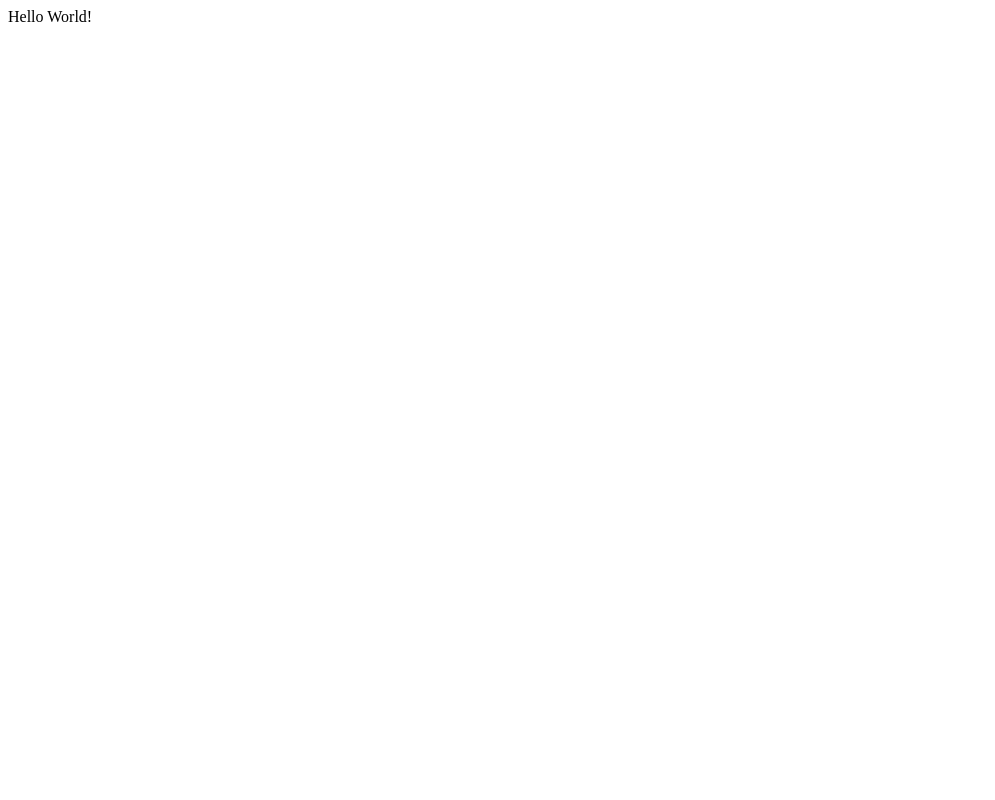
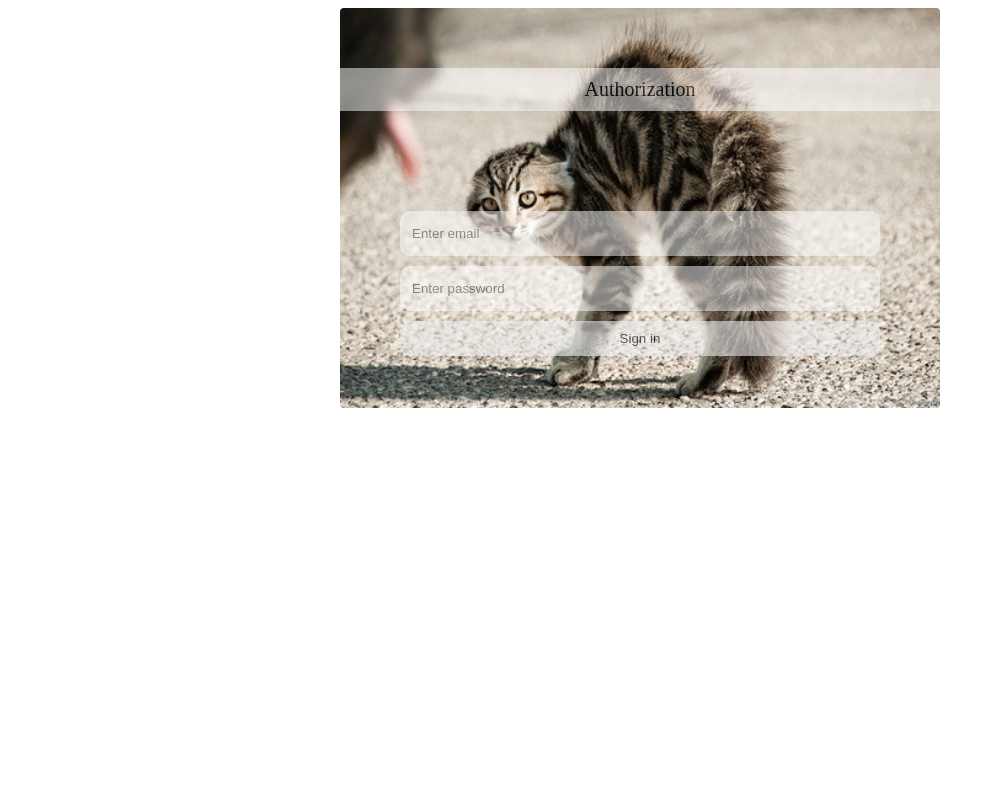
Before and after one commit to iga-marty/Emphasoft_test_task, a Flask app: page / in a window 1280 px wide. Before the commit the part shown is almost empty. Shown: the whole page, without its empty margins (0-995 px from the left). Run offline with Flask 3, Linux system fonts and the light colour scheme.

Commit message:
added form

```diff
--- a/app.py
+++ b/app.py
@@ -1,9 +1,25 @@
-from flask import Flask
+import os
+from flask import Flask, make_response, send_file, render_template
+
+
 app = Flask(__name__)
 
+
 @app.route('/')
-def hello_world():
-    return 'Hello World!'
+def index():
+    return render_template('index.html')
+
+
+
+
+
+
+
+
+
+
+
+
 
 if __name__ == '__main__':
-    app.run()
+    app.run(debug=True)
--- /dev/null
+++ b/static/style.css
@@ -0,0 +1,63 @@
+.form_auth_block{
+    width: 600px;
+    height: 400px;
+    margin: 0 auto;
+    background: url(101084_800.jpg);
+    background-size: cover;
+    border-radius: 4px;
+}
+.form_auth_block_content{
+  padding-top: 5%;
+}
+.form_auth_block_head_text{
+    display: block;
+    text-align: center;
+    padding: 10px;
+    margin-top: 30px;
+    margin-bottom: 100;
+    font-size: 20px;
+    font-weight: 300;
+    background: #ffffff;
+    opacity: 0.5;
+}
+.form_auth_block label{
+    display: block;
+    text-align: center;
+    padding: 10px;
+    background: #ffffff;
+    opacity: 0.1;
+    font-weight: 600;
+    margin-bottom: 10px;
+    margin-top: 10px;
+}
+.form_auth_block input{
+  display: block;
+  margin: 10 auto;
+  width: 80%;
+  height: 45px;
+  border-radius: 10px;
+  border:none;
+  outline: none;
+  opacity: 0.5
+}
+input:focus {
+  color: #000000;
+  border-radius: 10px;
+  border: 2px solid #436fea;
+}
+.form_auth_button{
+    display: block;
+    width: 80%;
+    margin: 0 auto;
+    margin-top: 10px;
+    border-radius: 10px;
+    height: 35px;
+    border: none;
+    cursor: pointer;
+    opacity: 0.6;
+
+}
+::-webkit-input-placeholder {color:#3f3f44; padding-left: 10px;} // Это стили для placeholder
+::-moz-placeholder          {color:#3f3f44; padding-left: 10px;} // Это стили для placeholder
+:-moz-placeholder           {color:#3f3f44; padding-left: 10px;} // Это стили для placeholder
+:-ms-input-placeholder      {color:#3f3f44; padding-left: 10px;} // Это стили для placeholder
--- a/templates/index.html
+++ b/templates/index.html
@@ -1,35 +1,16 @@
-<html>
-  <head>
-    <title>Flask + OAuth 2.0 Demo</title>
-    <link href="https://cdn.jsdelivr.net/npm/bootstrap@5.2.3/dist/css/bootstrap.min.css" rel="stylesheet" integrity="sha384-rbsA2VBKQhggwzxH7pPCaAqO46MgnOM80zW1RWuH61DGLwZJEdK2Kadq2F9CUG65" crossorigin="anonymous">
-  </head>
-  <body>
-    <nav class="navbar navbar-expand-lg bg-light">
-      <div class="container">
-        <a class="navbar-brand" href="#">Flask + OAuth 2.0 Demo</a>
-      </div>
-    </nav>
-    <div class="container mt-3">
-      {% with messages = get_flashed_messages() %}
-        {% if messages %}
-          <div class="alert alert-info" role="alert">
-          {% for message in messages %}
-            {{ message }}<br>
-          {% endfor %}
-          </div>
-        {% endif %}
-      {% endwith %}
-      {% if current_user.is_authenticated %}
-        <h2>Hi, {{ current_user.username }}!</h2>
-        <p>
-          <a class="btn btn-primary" href="{{ url_for('logout') }}">Logout</a>
-        </p>
-      {% else %}
-        <p>
-          <a class="btn btn-primary" href="{{ url_for('oauth2_authorize', provider='google') }}">Login with Google</a>
-          <a class="btn btn-primary" href="{{ url_for('oauth2_authorize', provider='github') }}">Login with GitHub</a>
-        </p>
-      {% endif %}
-    </div>
-  </body>
-</html>
+<head>
+  <link rel="stylesheet" href="{{ url_for('static', filename='style.css') }}">
+</head>
+
+<div class="form_auth_block">
+  <div class="form_auth_block_content">
+    <p class="form_auth_block_head_text">Authorization</p>
+    <form class="form_auth_style" action="#" method="post">
+<!--      <label>Enter email</label>-->
+      <input type="email" name="auth_email" placeholder="Enter email" required >
+<!--      <label>Enter password</label>-->
+      <input type="password" name="auth_pass" placeholder="Enter password" required >
+      <button class="form_auth_button" type="submit" name="form_auth_submit">Sign in</button>
+    </form>
+  </div>
+</div>
```
Also changed, not shown: static/101084_800.jpg (added).
